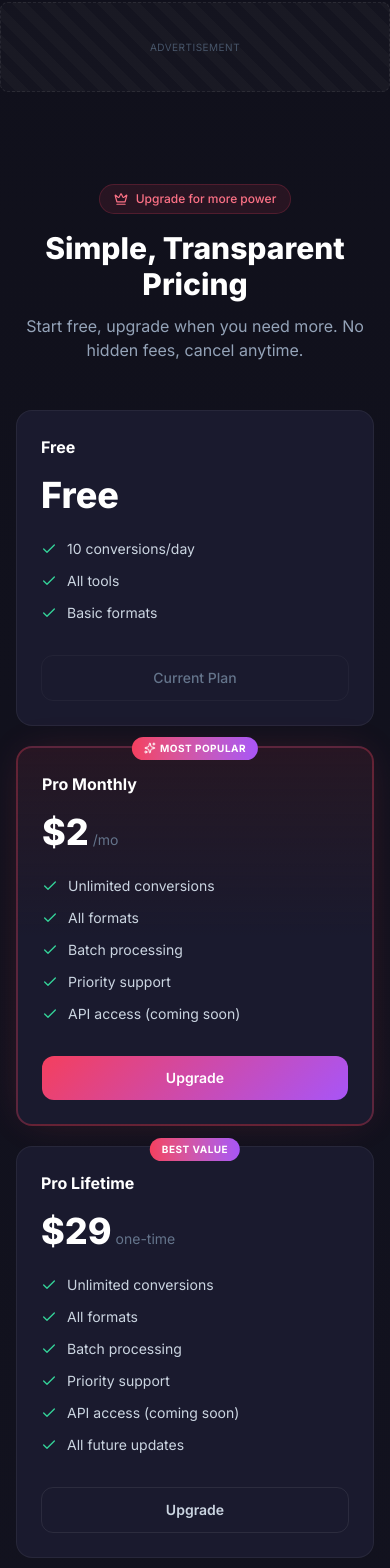
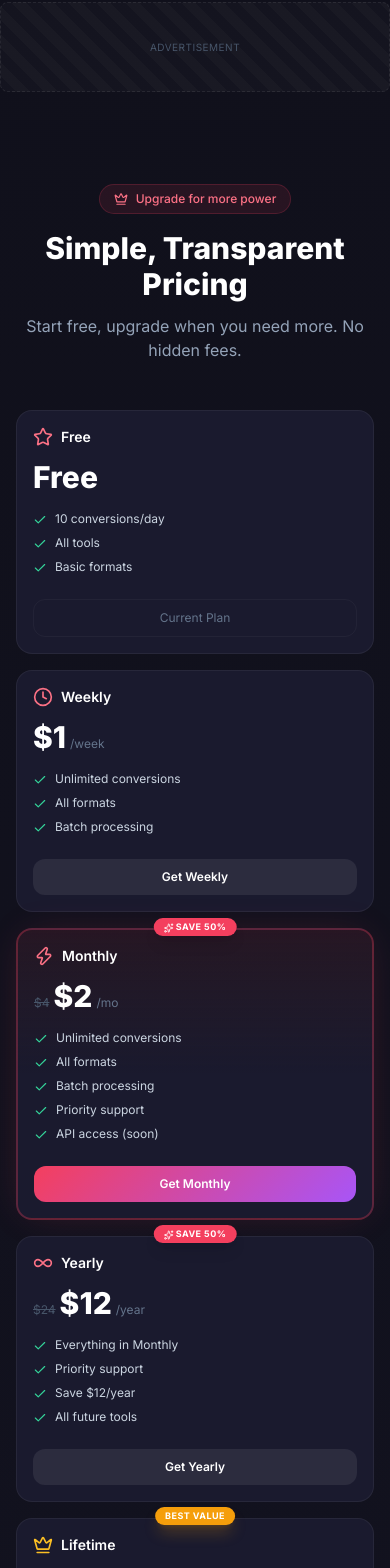
Before and after one commit to Techgeek8000-byte/ConvertFlow, a Next.js app: page / in a window 390 px wide. Shown: the part 4013-5581 px from the top of the page. Built offline with nearby package versions, Linux system fonts and the light colour scheme.

Commit message:
Add LemonSqueezy checkout links for all plans

```diff
--- a/src/app/layout.tsx
+++ b/src/app/layout.tsx
@@ -62,7 +62,7 @@ export default function RootLayout({
         ></script>
         <script
           async
-          src="https://www.googletagmanager.com/gtag/js?id=G-J7KJQLEE1Q"
+          src="https://www.googletagmanager.com/gtag/js?id=G-CMV34ZVLE7"
         ></script>
         <script
           dangerouslySetInnerHTML={{
@@ -70,7 +70,7 @@ export default function RootLayout({
               window.dataLayer = window.dataLayer || [];
               function gtag(){dataLayer.push(arguments);}
               gtag('js', new Date());
-              gtag('config', 'G-J7KJQLEE1Q');
+              gtag('config', 'G-CMV34ZVLE7');
             `,
           }}
         ></script>
--- a/src/components/cf/CheckoutModal.tsx
+++ b/src/components/cf/CheckoutModal.tsx
@@ -1,126 +1,37 @@
 'use client';
 
-import { X, Crown, Check, Sparkles } from 'lucide-react';
+import { X, Crown, Check, Sparkles, Zap, Clock, Infinity } from 'lucide-react';
+import { LEMON_SQUEEZY } from '@/lib/lemonsqueezy';
 import { motion, AnimatePresence } from 'framer-motion';
 
-interface CheckoutModalProps {
-  isOpen: boolean;
-  onClose: () => void;
-}
+interface CheckoutModalProps { isOpen: boolean; onClose: () => void; }
 
 const options = [
-  {
-    name: 'Pro Monthly',
-    price: '$2/mo',
-    badge: 'Most Popular',
-    features: ['Unlimited conversions', 'All formats', 'Batch processing'],
-    highlighted: true,
-  },
-  {
-    name: 'Pro Lifetime',
-    price: '$29 one-time',
-    badge: 'Best Value',
-    features: [
-      'Unlimited conversions',
-      'All formats',
-      'Batch processing',
-      'All future updates',
-    ],
-    highlighted: false,
-  },
+  { name: 'Weekly', price: '$1/week', description: 'Billed weekly. Cancel anytime.', icon: <Clock className="w-5 h-5 text-rose-400" />, popular: false, features: ['Unlimited conversions', 'All formats', 'Batch processing'] },
+  { name: 'Monthly', price: '$2/mo', originalPrice: '$4/mo', description: 'Save 50% vs weekly. Billed monthly.', icon: <Zap className="w-5 h-5 text-rose-400" />, popular: true, features: ['Unlimited conversions', 'All formats', 'Batch processing', 'Priority support'] },
+  { name: 'Yearly', price: '$12/yr', originalPrice: '$24/yr', description: 'Save 50% vs monthly. Best for regulars.', icon: <Infinity className="w-5 h-5 text-emerald-400" />, popular: false, features: ['Everything in Monthly', 'Priority support', 'Save $12/year'] },
+  { name: 'Lifetime', price: '$25', originalPrice: '$48', description: 'Pay once. Use forever.', icon: <Crown className="w-5 h-5 text-amber-400" />, popular: false, features: ['Everything in Yearly', 'Lifetime access', 'All future updates', 'Best value'] },
 ];
 
 export default function CheckoutModal({ isOpen, onClose }: CheckoutModalProps) {
   return (
     <AnimatePresence>
       {isOpen && (
-        <motion.div
-          initial={{ opacity: 0 }}
-          animate={{ opacity: 1 }}
-          exit={{ opacity: 0 }}
-          className="fixed inset-0 z-[60] flex items-center justify-center p-4 bg-black/70 backdrop-blur-sm"
-          onClick={onClose}
-        >
-          <motion.div
-            initial={{ scale: 0.9, opacity: 0 }}
-            animate={{ scale: 1, opacity: 1 }}
-            exit={{ scale: 0.9, opacity: 0 }}
-            onClick={(e) => e.stopPropagation()}
-            className="w-full max-w-lg rounded-2xl bg-[#141422] border border-white/[0.08] p-8 relative"
-          >
-            {/* Close button */}
-            <button
-              onClick={onClose}
-              className="absolute top-4 right-4 p-1.5 rounded-lg text-slate-500 hover:text-white hover:bg-white/[0.05] transition-colors"
-            >
-              <X className="w-5 h-5" />
-            </button>
-
-            {/* Header */}
-            <div className="text-center mb-8">
-              <div className="w-14 h-14 mx-auto mb-4 rounded-full bg-gradient-to-br from-rose-500/20 to-purple-500/20 flex items-center justify-center">
-                <Crown className="w-7 h-7 text-rose-400" />
-              </div>
-              <h3 className="text-2xl font-extrabold text-white mb-1">Upgrade to Pro</h3>
-              <p className="text-sm text-slate-400">Get unlimited power for your conversions</p>
-            </div>
-
-            {/* Options */}
+        <motion.div initial={{ opacity: 0 }} animate={{ opacity: 1 }} exit={{ opacity: 0 }} className="fixed inset-0 z-[60] flex items-center justify-center p-4 bg-black/70 backdrop-blur-sm" onClick={onClose}>
+          <motion.div initial={{ scale: 0.9, opacity: 0 }} animate={{ scale: 1, opacity: 1 }} exit={{ scale: 0.9, opacity: 0 }} onClick={(e) => e.stopPropagation()} className="w-full max-w-lg rounded-2xl bg-[#141422] border border-white/[0.08] p-8 relative max-h-[90vh] overflow-y-auto">
+            <button onClick={onClose} className="absolute top-4 right-4 p-1.5 rounded-lg text-slate-500 hover:text-white hover:bg-white/[0.05]"><X className="w-5 h-5" /></button>
+            <div className="text-center mb-8"><div className="w-14 h-14 mx-auto mb-4 rounded-full bg-gradient-to-br from-rose-500/20 to-purple-500/20 flex items-center justify-center"><Crown className="w-7 h-7 text-rose-400" /></div><h3 className="text-2xl font-extrabold text-white mb-1">Upgrade to Pro</h3><p className="text-sm text-slate-400">Get unlimited power for your conversions</p></div>
             <div className="space-y-3 mb-6">
               {options.map((opt) => (
-                <div
-                  key={opt.name}
-                  className={`relative rounded-xl p-5 border transition-colors cursor-pointer ${
-                    opt.highlighted
-                      ? 'bg-gradient-to-r from-rose-500/10 to-purple-500/10 border-rose-500/20 hover:border-rose-500/40'
-                      : 'bg-white/[0.02] border-white/[0.06] hover:border-white/[0.12]'
-                  }`}
-                >
-                  {opt.badge && (
-                    <div className="absolute -top-2.5 right-4">
-                      <span className="inline-flex items-center gap-1 px-2.5 py-0.5 rounded-full text-[10px] font-bold uppercase tracking-wider bg-gradient-to-r from-rose-500 to-purple-500 text-white">
-                        {opt.badge === 'Most Popular' && (
-                          <Sparkles className="w-2.5 h-2.5" />
-                        )}
-                        {opt.badge}
-                      </span>
-                    </div>
-                  )}
-
-                  <div className="flex items-start justify-between gap-4 mb-3">
-                    <h4 className="text-base font-bold text-white">{opt.name}</h4>
-                    <span className="text-lg font-bold text-white flex-shrink-0">
-                      {opt.price}
-                    </span>
-                  </div>
-
-                  <ul className="space-y-1.5">
-                    {opt.features.map((f) => (
-                      <li key={f} className="flex items-center gap-2">
-                        <Check className="w-3.5 h-3.5 text-emerald-400 flex-shrink-0" />
-                        <span className="text-xs text-slate-300">{f}</span>
-                      </li>
-                    ))}
-                  </ul>
-
-                  <button
-                    className={`mt-4 w-full py-2.5 rounded-lg text-sm font-semibold transition-opacity hover:opacity-90 ${
-                      opt.highlighted
-                        ? 'cf-pro-gradient text-white'
-                        : 'bg-white/[0.08] text-white hover:bg-white/[0.12]'
-                    }`}
-                  >
-                    {/* Placeholder: will be LemonSqueezy checkout link */}
-                    Get {opt.name}
-                  </button>
+                <div key={opt.name} className={`relative rounded-xl p-5 border ${opt.popular ? 'bg-gradient-to-r from-rose-500/10 to-purple-500/10 border-rose-500/20' : 'bg-white/[0.02] border-white/[0.06]'}`}>
+                  <div className="flex items-center justify-between mb-2"><div className="flex items-center gap-2">{opt.icon}<h4 className="text-base font-bold text-white">{opt.name}</h4></div><div className="flex items-center gap-2">{opt.originalPrice && <span className="text-xs text-slate-600 line-through">{opt.originalPrice}</span>}<span className="text-lg font-bold text-white flex-shrink-0">{opt.price}</span></div></div>
+                  <p className="text-xs text-slate-500 mb-3">{opt.description}</p>
+                  <ul className="space-y-1.5 mb-4">{opt.features.map((f) => (<li key={f} className="flex items-center gap-2 text-xs text-slate-300"><Check className="w-3.5 h-3.5 text-emerald-400 flex-shrink-0" />{f}</li>))}</ul>
+                  <button className={`w-full py-2.5 rounded-lg text-sm font-semibold transition-opacity hover:opacity-90 ${opt.popular ? 'cf-pro-gradient text-white' : 'bg-white/[0.08] text-white hover:bg-white/[0.12]'}`}>Get Pro — {opt.price}</button>
                 </div>
               ))}
             </div>
-
-            {/* Checkout note */}
-            <p className="text-center text-[11px] text-slate-600">
-              Secure checkout via <span className="text-slate-400 font-medium">LemonSqueezy</span>
-            </p>
+            <p className="text-center text-[11px] text-slate-600">Secure checkout via <span className="text-slate-400 font-medium">LemonSqueezy</span></p>
           </motion.div>
         </motion.div>
       )}
--- a/src/components/cf/PricingSection.tsx
+++ b/src/components/cf/PricingSection.tsx
@@ -1,164 +1,43 @@
 'use client';
 
-import { Check, Crown, Sparkles } from 'lucide-react';
+import { Check, Crown, Zap, Star, Clock, Infinity, Sparkles } from 'lucide-react';
 import { motion } from 'framer-motion';
 
-interface PricingSectionProps {
-  onGoPro?: () => void;
-}
+interface PricingSectionProps { onGoPro?: () => void; }
 
 const plans = [
-  {
-    name: 'Free',
-    price: null,
-    period: null,
-    badge: null,
-    features: [
-      '10 conversions/day',
-      'All tools',
-      'Basic formats',
-    ],
-    cta: 'Current Plan',
-    highlighted: false,
-  },
-  {
-    name: 'Pro Monthly',
-    price: '$2',
-    period: '/mo',
-    badge: 'Most Popular',
-    features: [
-      'Unlimited conversions',
-      'All formats',
-      'Batch processing',
-      'Priority support',
-      'API access (coming soon)',
-    ],
-    cta: 'Upgrade',
-    highlighted: true,
-  },
-  {
-    name: 'Pro Lifetime',
-    price: '$29',
-    period: 'one-time',
-    badge: 'Best Value',
-    features: [
-      'Unlimited conversions',
-      'All formats',
-      'Batch processing',
-      'Priority support',
-      'API access (coming soon)',
-      'All future updates',
-    ],
-    cta: 'Upgrade',
-    highlighted: false,
-  },
+  { name: 'Free', price: null, period: null, badge: null, features: ['10 conversions/day', 'All tools', 'Basic formats'], cta: 'Current Plan', highlighted: false, icon: <Star className="w-5 h-5 text-rose-400" /> },
+  { name: 'Weekly', price: '$1', period: '/week', badge: null, features: ['Unlimited conversions', 'All formats', 'Batch processing'], cta: 'Get Weekly', highlighted: false, icon: <Clock className="w-5 h-5 text-rose-400" /> },
+  { name: 'Monthly', price: '$2', period: '/mo', originalPrice: '$4', badge: 'SAVE 50%', features: ['Unlimited conversions', 'All formats', 'Batch processing', 'Priority support', 'API access (soon)'], cta: 'Get Monthly', highlighted: true, icon: <Zap className="w-5 h-5 text-rose-400" /> },
+  { name: 'Yearly', price: '$12', period: '/year', originalPrice: '$24', badge: 'SAVE 50%', features: ['Everything in Monthly', 'Priority support', 'Save $12/year', 'All future tools'], cta: 'Get Yearly', highlighted: false, icon: <Infinity className="w-5 h-5 text-rose-400" /> },
+  { name: 'Lifetime', price: '$25', period: 'one-time', originalPrice: '$48', badge: 'BEST VALUE', features: ['Everything in Yearly', 'Lifetime access', 'No recurring payments', 'All future updates', 'Best value'], cta: 'Get Lifetime', highlighted: false, icon: <Crown className="w-5 h-5 text-amber-400" /> },
 ];
 
 export default function PricingSection({ onGoPro }: PricingSectionProps) {
   return (
     <section id="pricing" className="py-20 scroll-mt-24">
-      <div className="max-w-5xl mx-auto px-4 sm:px-6 lg:px-8">
-        {/* Section header */}
+      <div className="max-w-6xl mx-auto px-4 sm:px-6 lg:px-8">
         <div className="text-center mb-12">
-          <motion.div
-            initial={{ opacity: 0, y: 20 }}
-            whileInView={{ opacity: 1, y: 0 }}
-            viewport={{ once: true }}
-            transition={{ duration: 0.5 }}
-          >
-            <div className="inline-flex items-center gap-2 px-3.5 py-1.5 rounded-full text-xs font-medium bg-rose-500/10 border border-rose-500/20 text-rose-400 mb-4">
-              <Crown className="w-3.5 h-3.5" />
-              Upgrade for more power
-            </div>
-            <h2 className="text-3xl sm:text-4xl font-extrabold text-white mb-3">
-              Simple, Transparent Pricing
-            </h2>
-            <p className="text-slate-400 max-w-lg mx-auto">
-              Start free, upgrade when you need more. No hidden fees, cancel anytime.
-            </p>
+          <motion.div initial={{ opacity: 0, y: 20 }} whileInView={{ opacity: 1, y: 0 }} viewport={{ once: true }} transition={{ duration: 0.5 }}>
+            <div className="inline-flex items-center gap-2 px-3.5 py-1.5 rounded-full text-xs font-medium bg-rose-500/10 border border-rose-500/20 text-rose-400 mb-4"><Crown className="w-3.5 h-3.5" /> Upgrade for more power</div>
+            <h2 className="text-3xl sm:text-4xl font-extrabold text-white mb-3">Simple, Transparent Pricing</h2>
+            <p className="text-slate-400 max-w-lg mx-auto">Start free, upgrade when you need more. No hidden fees.</p>
           </motion.div>
         </div>
-
-        {/* Plan cards */}
-        <div className="grid grid-cols-1 md:grid-cols-3 gap-5 items-stretch">
+        <div className="grid grid-cols-1 sm:grid-cols-2 lg:grid-cols-3 xl:grid-cols-5 gap-4 items-stretch">
           {plans.map((plan, i) => (
-            <motion.div
-              key={plan.name}
-              initial={{ opacity: 0, y: 24 }}
-              whileInView={{ opacity: 1, y: 0 }}
-              viewport={{ once: true }}
-              transition={{ duration: 0.4, delay: i * 0.1 }}
-              className={`relative rounded-2xl p-6 flex flex-col ${
-                plan.highlighted
-                  ? 'bg-gradient-to-b from-rose-500/10 via-[#1a1a2e] to-[#1a1a2e] border-2 border-rose-500/30 shadow-[0_0_40px_-10px_rgba(244,63,94,0.2)]'
-                  : 'bg-[#1a1a2e] border border-white/[0.06]'
-              }`}
-            >
-              {/* Badge */}
+            <motion.div key={plan.name} initial={{ opacity: 0, y: 24 }} whileInView={{ opacity: 1, y: 0 }} viewport={{ once: true }} transition={{ duration: 0.4, delay: i * 0.06 }} className={`relative rounded-2xl p-4 flex flex-col ${plan.highlighted ? 'bg-gradient-to-b from-rose-500/10 via-[#1a1a2e] to-[#1a1a2e] border-2 border-rose-500/30 shadow-[0_0_40px_-10px_rgba(244,63,94,0.2)]' : 'bg-[#1a1a2e] border border-white/[0.06]'}`}>
               {plan.badge && (
-                <div className="absolute -top-3 left-1/2 -translate-x-1/2">
-                  <span className="inline-flex items-center gap-1 px-3 py-1 rounded-full text-[10px] font-bold uppercase tracking-wider bg-gradient-to-r from-rose-500 to-purple-500 text-white">
-                    {plan.badge === 'Most Popular' && <Sparkles className="w-3 h-3" />}
-                    {plan.badge}
-                  </span>
-                </div>
+                <div className={`absolute -top-3 left-1/2 -translate-x-1/2 px-2.5 py-0.5 text-[9px] font-bold uppercase tracking-wider text-white rounded-full shadow-lg ${plan.badge === 'BEST VALUE' ? 'bg-amber-500 shadow-amber-500/25' : 'bg-rose-500'}`}>{plan.badge === 'SAVE 50%' && <Sparkles className="w-2.5 h-2.5 inline mr-0.5" />}{plan.badge}</div>
               )}
-
-              {/* Plan name */}
-              <div className="mb-4">
-                <h3 className="text-base font-bold text-white">{plan.name}</h3>
-              </div>
-
-              {/* Price */}
-              <div className="mb-6">
-                {plan.price ? (
-                  <div className="flex items-baseline gap-1">
-                    <span className="text-4xl font-extrabold text-white">{plan.price}</span>
-                    <span className="text-sm text-slate-500">{plan.period}</span>
-                  </div>
-                ) : (
-                  <div className="text-4xl font-extrabold text-white">Free</div>
-                )}
-              </div>
-
-              {/* Features */}
-              <ul className="space-y-3 mb-8 flex-1">
-                {plan.features.map((feature) => (
-                  <li key={feature} className="flex items-start gap-2.5">
-                    <Check className="w-4 h-4 text-emerald-400 flex-shrink-0 mt-0.5" />
-                    <span className="text-sm text-slate-300">{feature}</span>
-                  </li>
-                ))}
-              </ul>
-
-              {/* CTA */}
-              {plan.highlighted ? (
-                <button
-                  onClick={onGoPro}
-                  className="w-full cf-pro-gradient py-3 rounded-xl text-sm font-semibold text-white hover:opacity-90 transition-opacity"
-                >
-                  {plan.cta}
-                </button>
-              ) : plan.price ? (
-                <button
-                  onClick={onGoPro}
-                  className="w-full py-3 rounded-xl text-sm font-semibold text-slate-300 border border-white/[0.08] hover:bg-white/[0.05] hover:text-white transition-all"
-                >
-                  {plan.cta}
-                </button>
-              ) : (
-                <div className="w-full py-3 rounded-xl text-sm font-medium text-slate-500 border border-white/[0.04] text-center">
-                  {plan.cta}
-                </div>
-              )}
+              <div className="flex items-center gap-2 mb-3">{plan.icon}<h3 className="text-sm font-semibold text-white">{plan.name}</h3></div>
+              <div className="mb-4">{plan.price ? (<div className="flex items-baseline gap-1">{plan.originalPrice && <span className="text-xs text-slate-600 line-through">{plan.originalPrice}</span>}<span className="text-3xl font-extrabold text-white">{plan.price}</span><span className="text-xs text-slate-500">{plan.period}</span></div>) : <div className="text-3xl font-extrabold text-white">Free</div>}</div>
+              <ul className="space-y-2 mb-6 flex-1">{plan.features.map((f) => (<li key={f} className="flex items-start gap-2"><Check className="w-3.5 h-3.5 text-emerald-400 flex-shrink-0 mt-0.5" /><span className="text-xs text-slate-300">{f}</span></li>))}</ul>
+              {plan.name === 'Free' ? <div className="w-full py-2.5 text-xs text-center text-slate-500 border border-white/[0.04] rounded-xl">Current Plan</div> : <button onClick={onGoPro} className={`w-full py-2.5 text-xs font-semibold text-white rounded-xl transition-opacity hover:opacity-90 ${plan.highlighted ? 'cf-pro-gradient' : 'bg-white/[0.08] hover:bg-white/[0.12]'}`}>{plan.cta}</button>}
             </motion.div>
           ))}
         </div>
-
-        {/* Checkout note */}
-        <p className="text-center text-xs text-slate-600 mt-8">
-          Secure checkout via <span className="text-slate-400 font-medium">LemonSqueezy</span>
-        </p>
+        <p className="text-center text-xs text-slate-600 mt-8">Secure checkout via <span className="text-slate-400 font-medium">LemonSqueezy</span></p>
       </div>
     </section>
   );
--- /dev/null
+++ b/src/lib/lemonsqueezy.ts
@@ -0,0 +1,6 @@
+export const LEMON_SQUEEZY = {
+  weekly: 'https://toolpdf.lemonsqueezy.com/checkout/buy/b551913c-c3dd-444e-ab58-15c45bd414c8',
+  monthly: 'https://toolpdf.lemonsqueezy.com/checkout/buy/fb2535e3-818e-43eb-8729-3b79da45a96a',
+  yearly: 'https://toolpdf.lemonsqueezy.com/checkout/buy/e961b32b-583c-4e6f-9dae-a95dca35b7de',
+  lifetime: 'https://toolpdf.lemonsqueezy.com/checkout/buy/ed6fd0b0-9152-428f-b255-2a763e43e090',
+};
```
